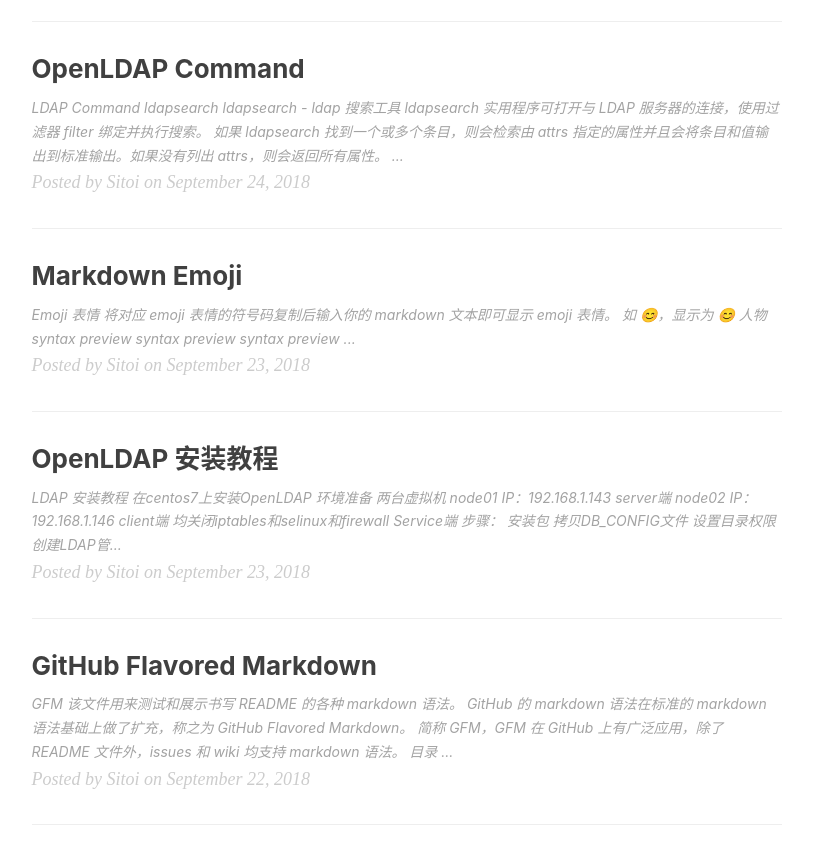
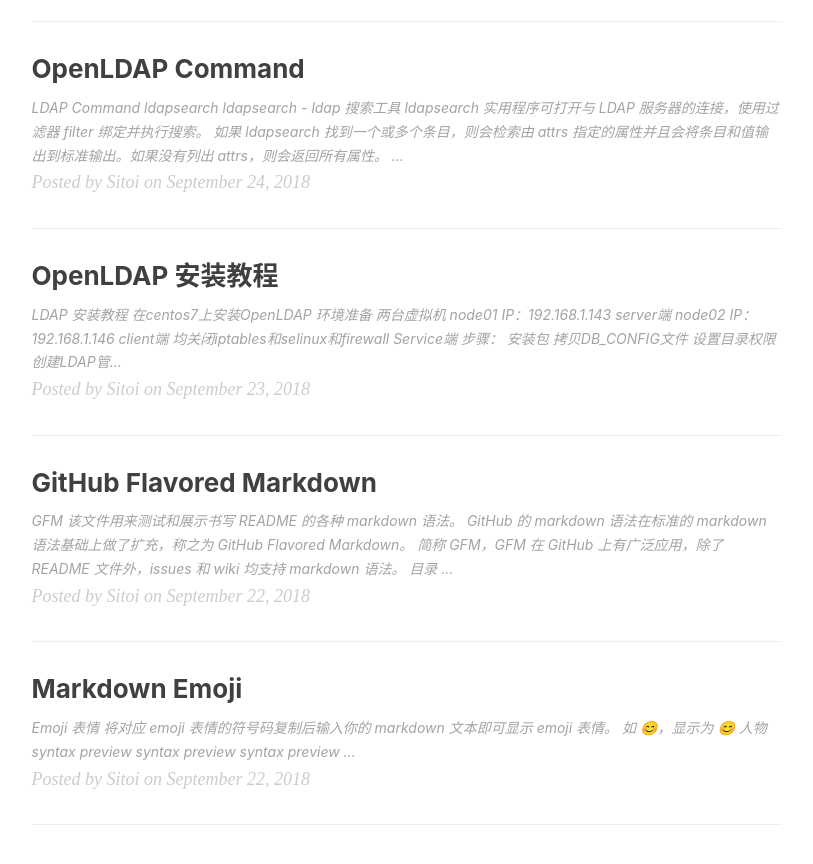
Before and after one commit to fanlei1130/fanlei1130.github.io, a Jekyll site: the page built from index.html, in a window 1280 px wide and 900 px high, scrolled down 1219 px. Shown: the top 864 px of the window, without its empty margins (136-949 px from the left). Built offline with Jekyll 4.4.1, drawn with Linux system fonts in a browser that asks for light colours; nearby versions of some CDN libraries; emoji names are drawn with the system emoji font; the list of posts is cut into pages by our own code; comment, search, counter and statistics services are not loaded.

```diff
--- a/_posts/2018-09-23-emoji.md
+++ b/_posts/2018-09-23-emoji.md
@@ -2,7 +2,7 @@
 layout:     post
 title:      "Markdown Emoji"
 subtitle:   ""
-date:       2018-09-23 15:17:00
+date:       2018-09-22 11:17:00
 author:     "Sitoi"
 header-img: ""
 catalog:    true
```
